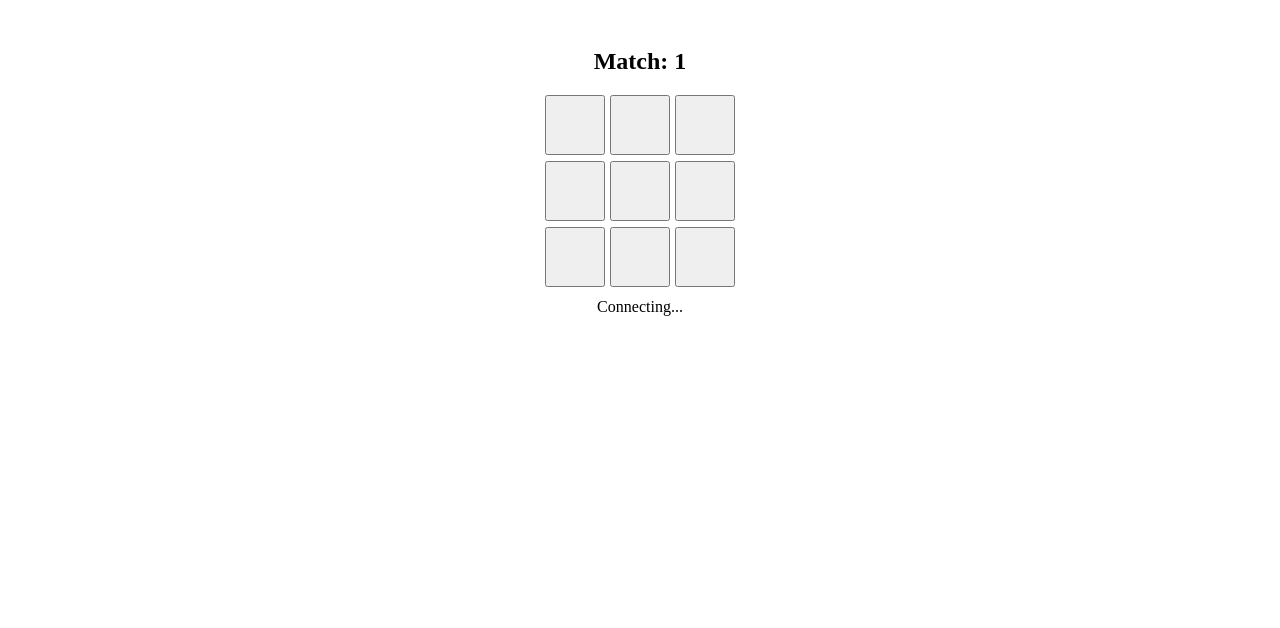
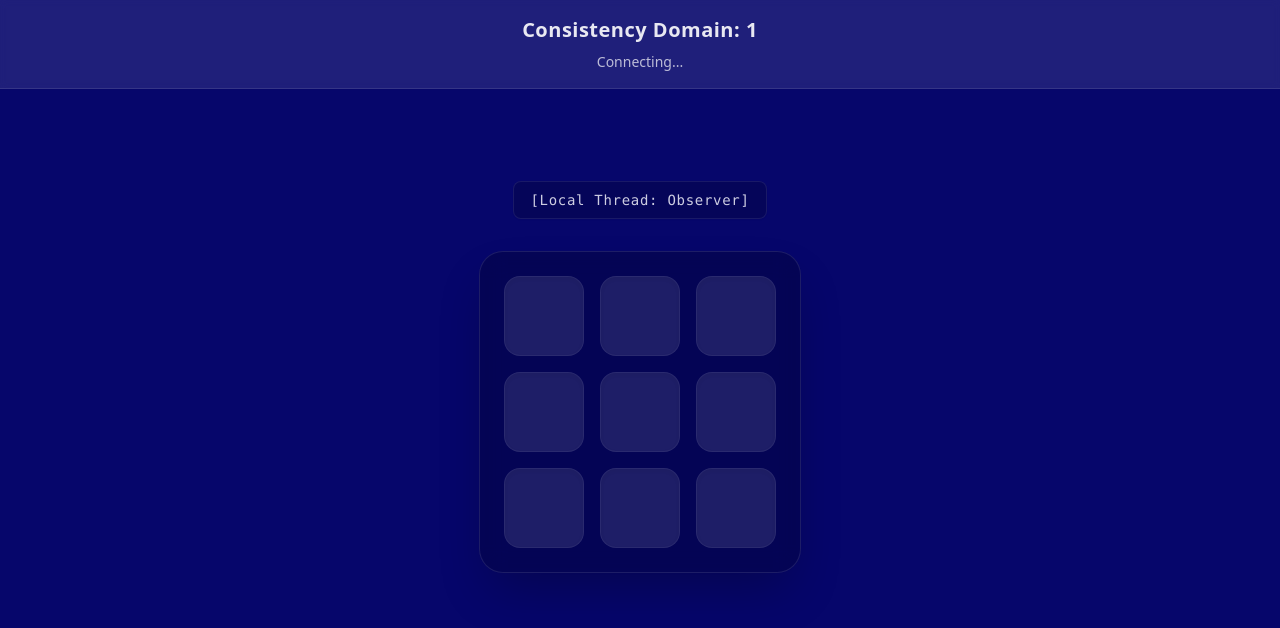
Before and after one commit to JCAlmazan/concurrent-tictactoe, a Next.js app in the folder client/: page /game/1 in a window 1280 px wide. Shown: the top 628 px of the page. Built offline with nearby package versions, Linux system fonts and the light colour scheme; no server answers.

Commit message:
feat: Initialize Next.js client for concurrent Tic-Tac-Toe with real-time game logic, Tailwind styling, and a new concurrency banner component.

```diff
--- /dev/null
+++ b/client/components/ConcurrencyBanner.tsx
@@ -0,0 +1,17 @@
+import React from 'react';
+
+interface ConcurrencyBannerProps {
+  message?: string;
+  subMessage?: string;
+}
+
+export default function ConcurrencyBanner({ message, subMessage }: ConcurrencyBannerProps) {
+  if (!message) return null;
+
+  return (
+    <div className="w-full bg-white/10 border-b border-white/10 py-4 text-center mb-8 backdrop-blur-sm">
+      <h3 className="m-0 font-semibold text-xl tracking-wide text-white/90">{message}</h3>
+      {subMessage && <small className="block mt-2 opacity-70 text-sm font-light">{subMessage}</small>}
+    </div>
+  );
+}
--- a/client/pages/game/[id].tsx
+++ b/client/pages/game/[id].tsx
@@ -1,6 +1,7 @@
 import { useEffect, useState } from "react";
 import { useRouter } from "next/router";
 import { io } from "socket.io-client";
+import ConcurrencyBanner from "../../components/ConcurrencyBanner";
 
 let socket: any = null;
 
@@ -72,61 +73,60 @@ export default function Game() {
   }
 
   function renderCell(i: number) {
+    const value = board[i];
+
+    // Base classes
+    let classes = "w-20 h-20 rounded-2xl flex items-center justify-center text-transparent transition-transform duration-100 bg-white/10 hover:bg-white/15 shadow-inner border border-white/5";
+
+    // Player specific classes (using custom configuration)
+    if (value === "X") {
+      classes += " bg-neon-blue shadow-neon-x scale-105 border-transparent";
+    } else if (value === "O") {
+      classes += " bg-neon-purple shadow-neon-o scale-105 border-transparent";
+    }
+
+    if (gameOver) classes += " cursor-not-allowed opacity-80";
+    else classes += " cursor-pointer hover:scale-105 active:scale-95";
+
     return (
       <button
         onClick={() => clickCell(i)}
         disabled={gameOver}
-        style={{
-          width: 60,
-          height: 60,
-          fontSize: 24,
-          cursor: gameOver ? "not-allowed" : "pointer",
-        }}
+        className={classes}
       >
-        {board[i]}
+        {value}
       </button>
     );
   }
 
   return (
-    <main
-      style={{
-        display: "flex",
-        flexDirection: "column",
-        alignItems: "center",
-        padding: 20,
-      }}
-    >
-      <h2>Match: {id}</h2>
+    <div className="min-h-screen flex flex-col bg-background text-white font-sans">
+      <ConcurrencyBanner
+        message={`Consistency Domain: ${id}`}
+        subMessage={status}
+      />
 
-      <div
-        style={{
-          display: "grid",
-          gridTemplateColumns: "repeat(3, 60px)",
-          gap: 5,
-        }}
-      >
+      <main className="flex flex-col items-center p-5 mt-10">
+        {/* Visual Cue for Player */}
+        <div className="mb-8 opacity-80 font-mono text-sm tracking-wider bg-black/20 px-4 py-2 rounded-lg border border-white/10 shadow-sm">
+             [Local Thread: {player || "Observer"}]
+        </div>
+
+        <div className="grid grid-cols-3 gap-4 p-6 bg-black/20 rounded-3xl backdrop-blur-md border border-white/10 shadow-2xl">
           {Array.from({ length: 9 }).map((_, i) => (
             <div key={i}>{renderCell(i)}</div>
           ))}
         </div>
 
-      <p style={{ marginTop: 10 }}>
-        {status} {player ? `| You: ${player}` : ""}
-      </p>
-
         {gameOver && (
           <button
             onClick={restartGame}
-          style={{
-            marginTop: 15,
-            padding: "8px 16px",
-            fontSize: 16,
-          }}
+            className="mt-10 bg-white/10 hover:bg-white/20 text-white border border-white/20 font-bold py-3 px-8 rounded-full transition-all hover:shadow-[0_0_20px_rgba(255,255,255,0.2)] active:scale-95"
           >
-          Restart Match
+            Trigger State Reset
           </button>
         )}
       </main>
+    </div>
   );
 }
--- a/client/pages/index.tsx
+++ b/client/pages/index.tsx
@@ -1,9 +1,10 @@
 import { useState } from "react";
 import { useRouter } from "next/router";
+import ConcurrencyBanner from "../components/ConcurrencyBanner"; // Added this import
 
 export default function Home() {
   const [id, setId] = useState("");
-  const router = useRouter();
+  const router = useRouter(); // Fixed typo: 'useRout' changed to 'useRouter()'
 
   function createRoom() {
     const room = Math.random().toString(36).slice(2, 9);
@@ -11,25 +12,38 @@ export default function Home() {
   }
 
   return (
-    <main
-      style={{
-        display: "flex",
-        flexDirection: "column",
-        alignItems: "center",
-        padding: 40,
-      }}
-    >
-      <h1>Ta-Te-Ti Multiplayer (demo)</h1>
-      <p>Crear o unirse a una sala para jugar en tiempo real.</p>
-      <div style={{ display: "flex", gap: 10, marginTop: 20 }}>
-        <button onClick={createRoom}>Crear partida</button>
+    <div className="min-h-screen flex flex-col bg-background text-white font-sans">
+      <ConcurrencyBanner
+        message="Distributed State & Concurrency Demo"
+        subMessage="Select a consistency domain (room) to begin"
+      />
+
+      <main className="flex flex-col items-center mt-[10vh] px-4">
+        <h1 className="text-5xl font-bold mb-4 drop-shadow-[0_2px_10px_rgba(0,0,255,0.3)] text-center">
+          Concurrent Tic-Tac-Toe
+        </h1>
+        <p className="opacity-70 max-w-md text-center leading-relaxed mb-4">
+          Explore race conditions, state synchronization, and eventual consistency in a real-time environment.
+        </p>
+
+        <div className="flex flex-col gap-4 mt-10 w-full max-w-xs">
+          <button className="bg-blue-500 hover:bg-blue-600 text-white font-bold py-3 px-6 rounded-lg transition-colors shadow-lg" onClick={createRoom}>
+            Initialize New State (Create Room)
+          </button>
+
+          <div className="flex gap-2">
             <input
-          placeholder="ID de sala"
+              className="flex-1 p-3 rounded-lg bg-white/10 border border-white/20 text-white placeholder-white/50 focus:outline-none focus:ring-2 focus:ring-blue-400"
+              placeholder="Existing State ID"
               value={id}
               onChange={(e) => setId(e.target.value)}
             />
-        <button onClick={() => router.push(`/game/${id}`)}>Unirse</button>
+            <button className="bg-blue-500 hover:bg-blue-600 text-white font-bold py-3 px-6 rounded-lg transition-colors shadow-lg" onClick={() => router.push(`/game/${id}`)}>
+              Sync
+            </button>
+          </div>
         </div>
       </main>
+    </div>
   );
 }
--- /dev/null
+++ b/client/postcss.config.js
@@ -0,0 +1,6 @@
+module.exports = {
+  plugins: {
+    tailwindcss: {},
+    autoprefixer: {},
+  },
+}
--- a/client/styles.css
+++ b/client/styles.css
@@ -1,6 +1,7 @@
-button {
-  cursor: pointer;
+@tailwind base;
+@tailwind components;
+@tailwind utilities;
+
+body {
+  @apply bg-background text-white min-h-screen font-sans;
 }
-input {
-  padding: 6px;
-}
--- /dev/null
+++ b/client/tailwind.config.js
@@ -0,0 +1,21 @@
+/** @type {import('tailwindcss').Config} */
+module.exports = {
+  content: [
+    "./pages/**/*.{js,ts,jsx,tsx}",
+    "./components/**/*.{js,ts,jsx,tsx}",
+  ],
+  theme: {
+    extend: {
+      colors: {
+        background: '#06066b',
+        'neon-blue': '#0fd',
+        'neon-purple': '#f6f',
+      },
+      boxShadow: {
+        'neon-x': '0 3px 2px rgba(0, 0, 70, .4), 0 4px 35px #0fd, inset 0 -5px 1px #00e2c0',
+        'neon-o': '0 3px 2px rgba(0, 0, 70, .4), 0 4px 35px #f6f, inset 0 -5px 1px #e047ff',
+      }
+    },
+  },
+  plugins: [],
+}
```
Also changed, not shown: client/package.json (+5 -2 lines), 1 other file (tests, documents, lock files or other folders). Lines whose indentation alone changed are shown as unchanged.
